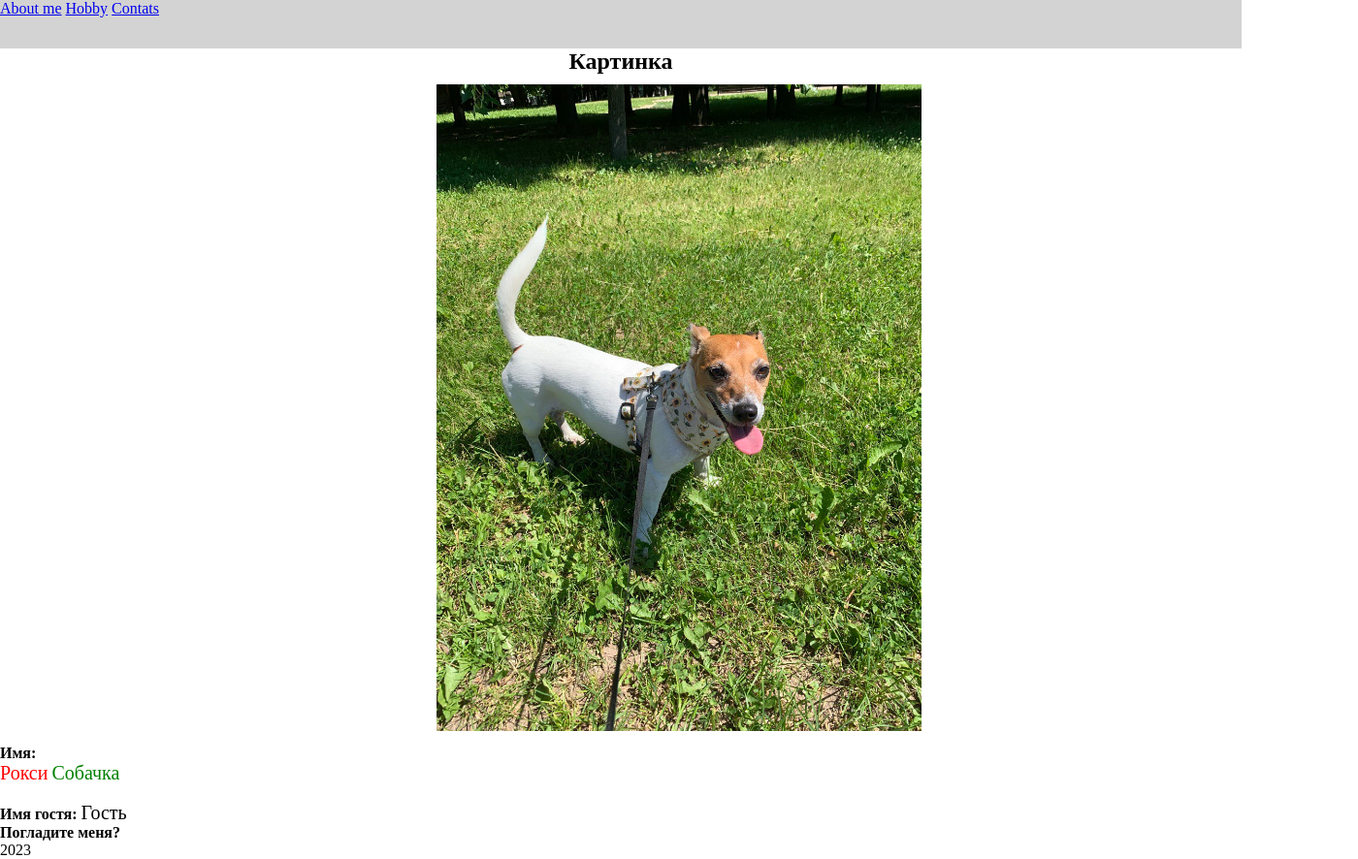
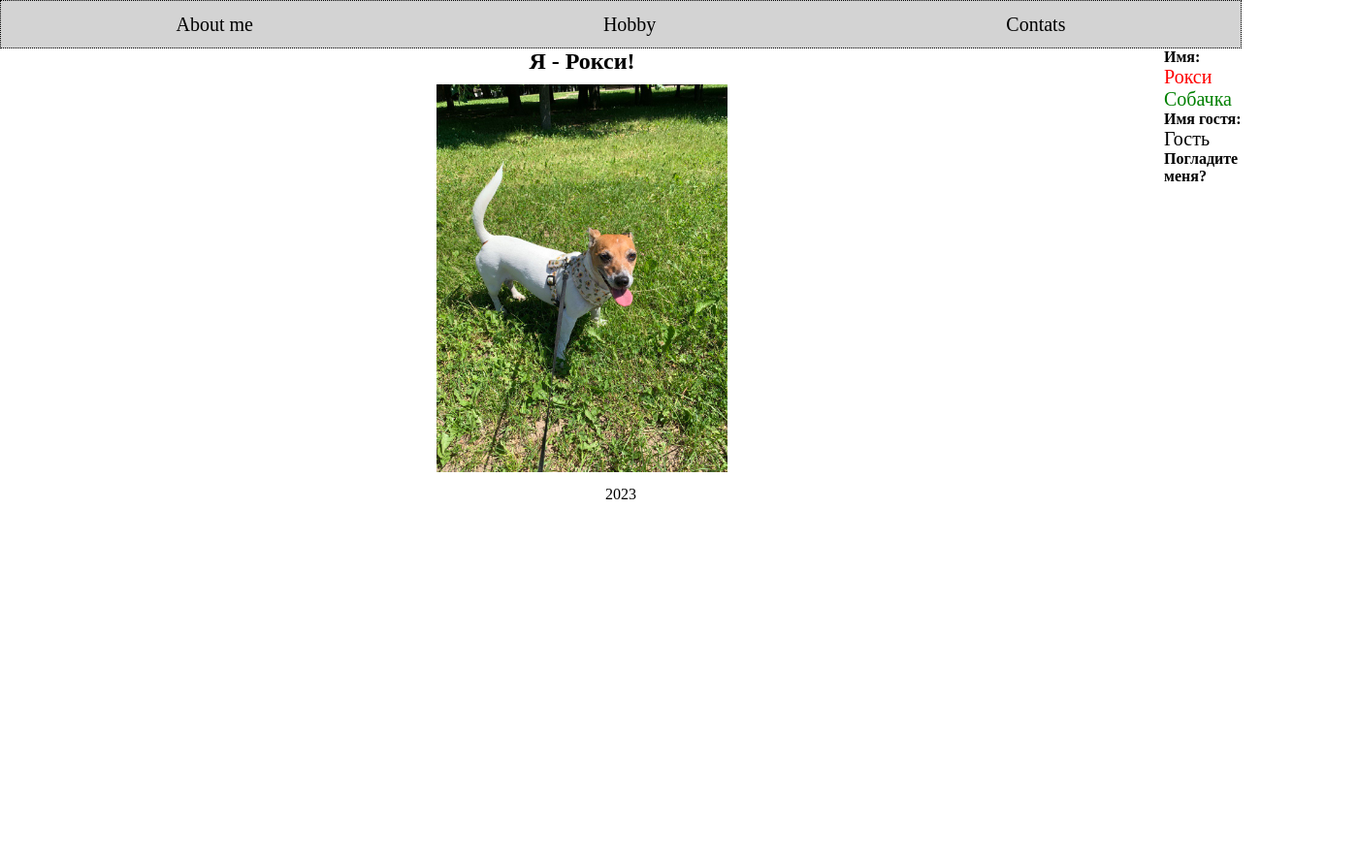
Before and after one commit to Sinrez/JS_HTML_proj, a plain HTML site: page JS_intens/index.html in a window 1280 px wide. Shown: the whole page at 97% size, 1400 px wide, since content can reach past the window. After the commit the page ends 800 px from the top, so only its background shows below. Drawn offline with Linux system fonts and the light colour scheme.

Commit message:
new work

```diff
--- a/JS_intens/index.html
+++ b/JS_intens/index.html
@@ -1,5 +1,6 @@
 <!DOCTYPE html>
 <html lang="ru">
+
 <head>
     <meta charset="UTF-8">
     <meta http-equiv="X-UA-Compatible" content="IE=edge">
@@ -8,6 +9,7 @@
     <title>First Try</title>
     <link rel="stylesheet" href="./style.css">
 </head>
+
 <body>
     <header>
         <nav>
@@ -19,17 +21,15 @@
     </header>
 
     <main>
+        <div class="about_me">
             <div>
-        <div>
-            <h2>Картинка</h2>
+                <h2>Я - Рокси!</h2>
                 <img src="roxy.jpg" alt="Фотка Рокси" title="Рокси">
             </div>
             <div>
                 <strong>Имя:</strong>
-            <br>
                 <span class="Name">Рокси</span>
                 <span id="skill">Собачка</span>
-            <br>
                 <br>
                 <strong>Имя гостя:</strong>
                 <span id="guest">Гость</span>
@@ -51,4 +51,5 @@
 
 
 </body>
+
 </html>
--- a/JS_intens/style.css
+++ b/JS_intens/style.css
@@ -9,11 +9,42 @@ header{
     height: 50px;
 }
 
+nav{
+    border: 1px dotted black;
+    /* width: max-content; */
+    height: 50px;
+    display: flex;
+    justify-content: space-around;
+    align-items: center;
 
+
+}
+nav > a{
+    text-decoration: none;
+    color: black;
+    font-size: 20px;
+    padding: 0 30px;
+
+}
+
+.about_me{
+    display: flex;
+    /* flex-direction: column; */
+    justify-content: center;
+}
+
+.about_me img{
+    width: 300px;
+}
+
+footer{
+    text-align: center;
+}
 
 img {
     width: 500px;
     margin: 10px 450px;
+    /* size: 30%; */
 }
 span{
     font-size: 20px;
```
Lines whose indentation alone changed are shown as unchanged.
